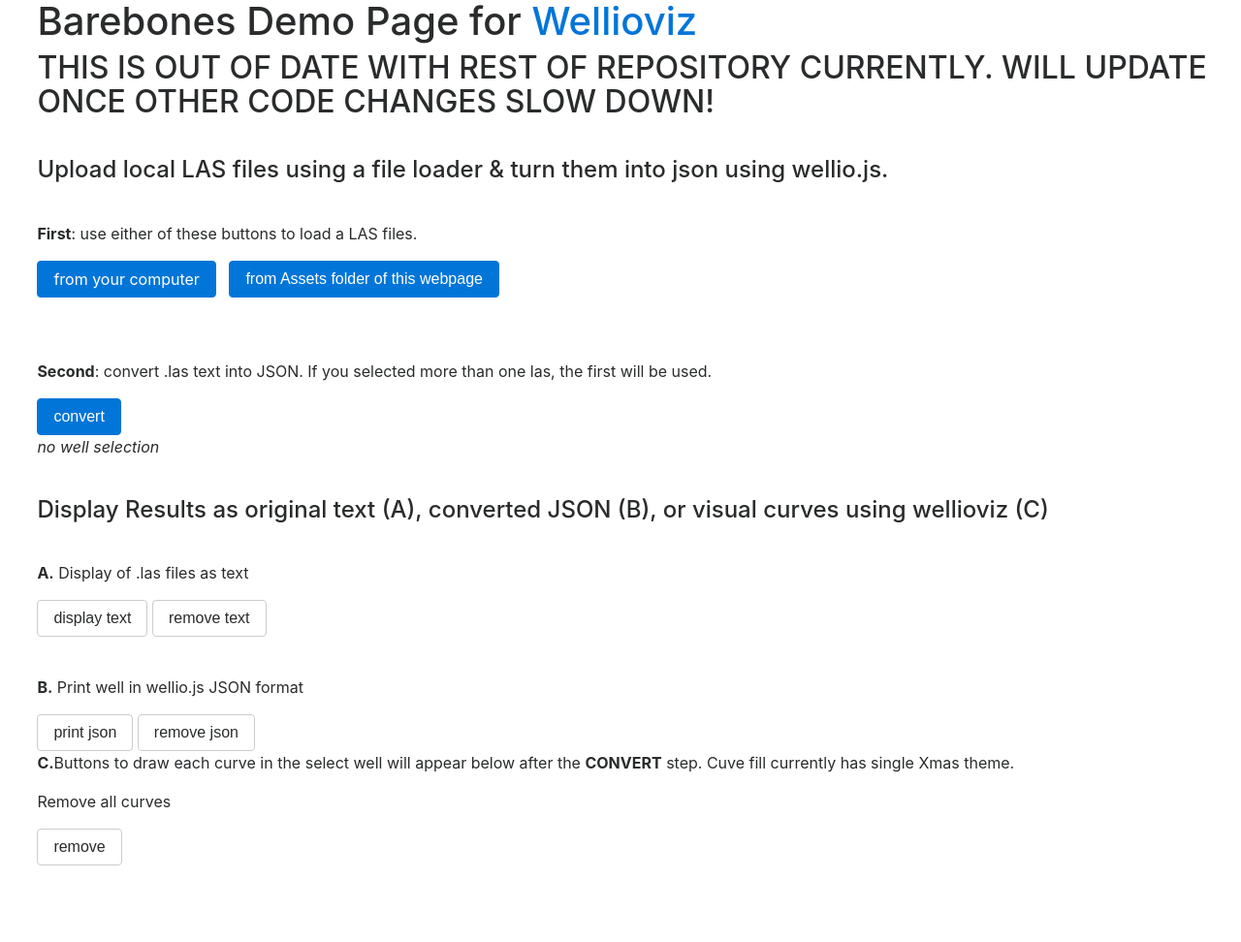
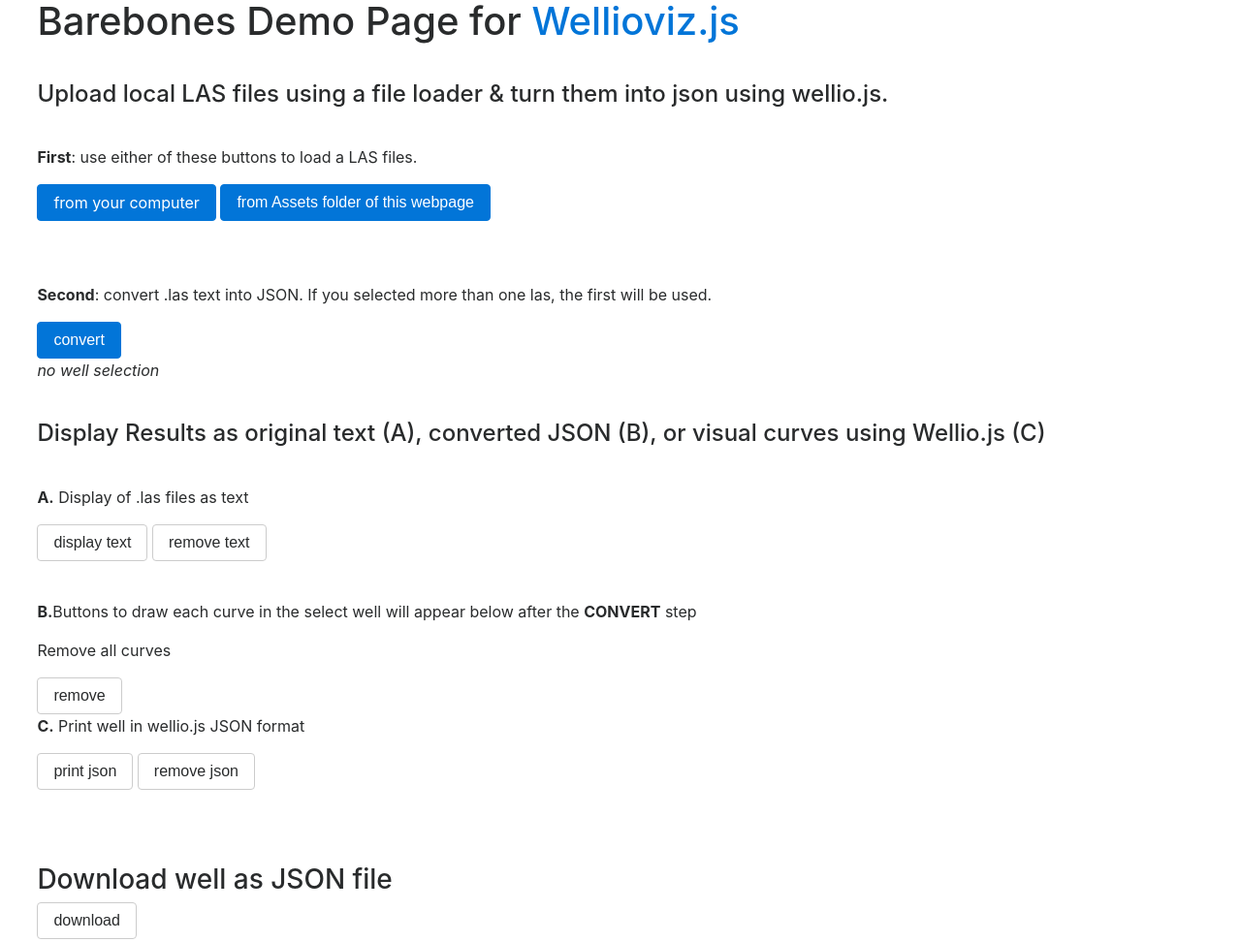
Before and after one commit to JustinGOSSES/wellioviz, a website with bundled scripts: page docs/demo.html in a window 1280 px wide. Shown: the top 972 px of the page at 97% size. Built offline with nearby package versions, Linux system fonts and the light colour scheme; a script that the page names is missing.

Commit message:
changes to demo.html works with updated wellioviz now

```diff
--- a/docs/demo.html
+++ b/docs/demo.html
@@ -43,8 +43,7 @@
 	</head>
 	<body>
 		<div>
-			<h1>Barebones Demo Page for <a href="https://github.com/JustinGOSSES/wellioviz">Wellioviz</a></h1>
-			<h2>THIS IS OUT OF DATE WITH REST OF REPOSITORY CURRENTLY. WILL UPDATE ONCE OTHER CODE CHANGES SLOW DOWN!</h2>
+			<h1>Barebones Demo Page for <a href="https://github.com/JustinGOSSES/wellio.js">Wellioviz.js</a></h1>
 		</div>
 		<div class="well_step">
 			<h4>Upload local LAS files using a file loader & turn them into json using wellio.js.</h4>
@@ -56,7 +55,7 @@
 					from your computer
 					<input type="file" id="files" multiple class='well_file_upload' name="file_source" size="40" onchange='$("#upload-file-info").html($(this).val());readInFilesFunction()'>
 				</a>
-        		&nbsp;
+
 				<span class='label label-info' id="upload-file-info"></span>
 				<button onclick="readInLASFromASSETS()" class='btn btn-primary'>from Assets folder of this webpage</button><span class='label label-info' id="upload-success"></span>
 			</div>
@@ -69,32 +68,46 @@
 			<p id="which_well"><i>no well selection</i></p>
 		</div>
 		<div class="well_step">
-			<h4>Display Results as original text (A), converted JSON (B), or visual curves using wellioviz (C)</h4>
+			<h4>Display Results as original text (A), converted JSON (B), or visual curves using Wellio.js (C)</h4>
 		</div>
 		<div class="well_step">
 			<p><b>A.</b> Display of .las files as text</p>
 			<button onclick="displayFileFunction() " class='btn btn-secondary'>display text</button>
 			<button onclick="removeTextLAS()" class='btn btn-secondary'>remove text</button>
 		</div>
+
 		<div class="well_step_left">
-        <p><b>B.</b> Print well in wellio.js JSON format</p>
-        <button onclick="print_well()" class='btn btn-secondary'>print json</button>
-        <button onclick="remove_DOM_children('well_json_prettyprint')" class='btn btn-secondary'>remove json</button>
-    </div>
-		<div class="well_step">
-				<p><b>C.</b>Buttons to draw each curve in the select well will appear below after the <b>CONVERT</b> step. Cuve fill currently has single Xmas theme.</p>
+			<p><b>B.</b>Buttons to draw each curve in the select well will appear below after the <b>CONVERT</b> step</p>
 
 			<div id="curveButtons_holder"></div>
 			<p>Remove all curves</p><button onclick="remove_DOM_children()" class='btn btn-secondary'>remove</button>
 		</div>
 
+		<div style="float:left;width:100%" class="step">
+			<p><b>C.</b> Print well in wellio.js JSON format</p>
+			<button onclick="print_well()" class='btn btn-secondary'>print json</button>
+			<button onclick="remove_DOM_children('well_json_prettyprint')" class='btn btn-secondary'>remove json</button>
+		</div>
+
 		</br>
+		<!-- <div>
+			<p>Remove all curves</p>
+			<button onclick="remove_DOM_children()">remove</button>
+		</div> -->
 		<div id="fileContents"></div>
 		<div class="plot_holder">
 			<div id="log_plot_div" class="log_plot_div box"></div>
 			<div class="log_plot_div2 box"></div>
 		</div>
 		</br>
+	<div style="float:left"></div>
+		</br>
+		<!-- <div style="float:left;width:100%">
+			<span>
+				<button onclick="print_well()" class='btn btn-secondary'>Print well in wellio.js JSON format</button>
+			<button onclick="remove_DOM_children('well_json_prettyprint')" class='btn btn-secondary'>remove json</button>
+			</span>
+		</div> -->
 		</br>
 		<div class="well_left_full_width">
 			<pre id="well_json_prettyprint" class="prettyprint">
--- a/package.json
+++ b/package.json
@@ -41,7 +41,8 @@
   "license": "Apache-2.0",
   "dependencies": {
     "d3": "^5.15.0",
-    "wellio": "^0.1.6"
+    "d3.js": "0.0.2-security",
+    "wellio": "^0.1.7"
   },
   "devDependencies": {
     "eslint-config-google": "^0.9.1",
```
Also changed, not shown: CONTRIBUTING.md (+6 -0 lines), 1 other file. Lines whose indentation alone changed are shown as unchanged.
